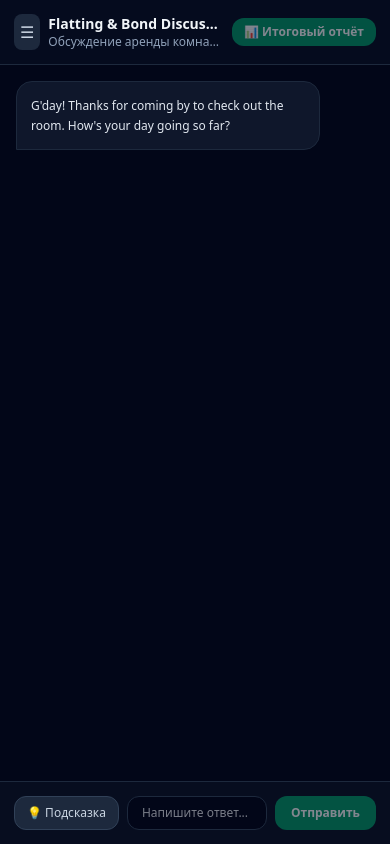
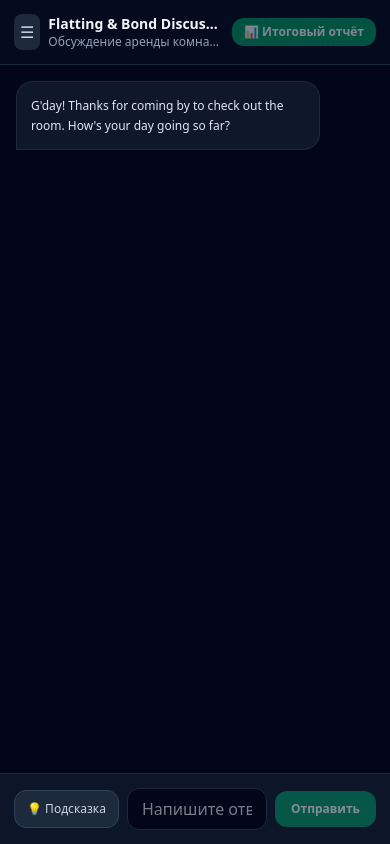
Before and after one commit to dimsimon/kiwi-pm-trainer, a Next.js app: page / in a window 390 px wide. Built offline with nearby package versions, Linux system fonts and the light colour scheme.

Commit message:
fix: prevent layout break and ios keyboard zoom on focus

```diff
--- a/app/layout.tsx
+++ b/app/layout.tsx
@@ -1,4 +1,13 @@
-import type { Metadata } from 'next';
+import type { Metadata, Viewport } from 'next';
+
+export const viewport: Viewport = {
+  width: 'device-width',
+  initialScale: 1,
+  maximumScale: 1,
+  userScalable: false,
+  viewportFit: 'cover',
+};
+
 import './globals.css'; // или ваши стили
 
 export const metadata: Metadata = {
--- a/app/page.tsx
+++ b/app/page.tsx
@@ -170,7 +170,7 @@ export default function Home() {
   };
 
   return (
-    <main className="flex h-[100dvh] bg-slate-950 text-slate-100 font-sans overflow-hidden relative">
+    <main className="flex h-dvh w-full bg-slate-950 text-slate-100 font-sans overflow-hidden fixed inset-0">
       {/* Боковая панель */}
       <aside
         className={`fixed md:relative z-50 inset-y-0 left-0 w-80 bg-slate-900 border-r border-slate-800 flex flex-col p-4 space-y-4 transition-transform duration-300 ${
@@ -245,7 +245,7 @@ export default function Home() {
       )}
 
       {/* Основной чат */}
-      <section className="flex-1 flex flex-col bg-slate-950 min-w-0 h-full">
+      <section className="flex-1 flex flex-col bg-slate-950 min-w-0 h-full overflow-hidden">
         {/* Шапка */}
         <header className="p-3.5 border-b border-slate-800 flex items-center justify-between bg-slate-900/30">
           <div className="flex items-center gap-2 min-w-0">
@@ -394,12 +394,12 @@ export default function Home() {
         </div>
 
         {/* Форма ввода */}
-        <div className="p-3.5 border-t border-slate-800 bg-slate-900/40 space-y-2">
-          <div className="flex gap-2">
+        <div className="p-3.5 border-t border-slate-800 bg-slate-900/90 shrink-0 space-y-2">
+          <div className="flex gap-2 items-center">
             <button
               onClick={handleGetHints}
               disabled={isHintsLoading}
-              className="text-xs bg-slate-800 hover:bg-slate-700 text-slate-300 px-3 py-2 rounded-xl border border-slate-700 transition-all flex items-center gap-1"
+              className="text-xs bg-slate-800 hover:bg-slate-700 text-slate-300 px-3 py-2.5 rounded-xl border border-slate-700 transition-all flex items-center gap-1 shrink-0"
             >
               💡 Подсказка
             </button>
@@ -409,12 +409,12 @@ export default function Home() {
               onChange={(e) => setInputMessage(e.target.value)}
               onKeyDown={(e) => e.key === 'Enter' && handleSendMessage()}
               placeholder="Напишите ответ..."
-              className="flex-1 bg-slate-950 border border-slate-800 rounded-xl px-3.5 py-2 text-xs focus:outline-none focus:border-emerald-500 text-slate-100 min-w-0"
+              className="flex-1 bg-slate-950 border border-slate-800 rounded-xl px-3.5 py-2 text-base md:text-xs focus:outline-none focus:border-emerald-500 text-slate-100 min-w-0"
             />
             <button
               onClick={() => handleSendMessage()}
               disabled={isLoading || !inputMessage.trim()}
-              className="bg-emerald-600 hover:bg-emerald-500 disabled:opacity-50 text-white px-4 py-2 rounded-xl text-xs font-semibold transition-all"
+              className="bg-emerald-600 hover:bg-emerald-500 disabled:opacity-50 text-white px-4 py-2.5 rounded-xl text-xs font-semibold transition-all shrink-0"
             >
               Отправить
             </button>
```
